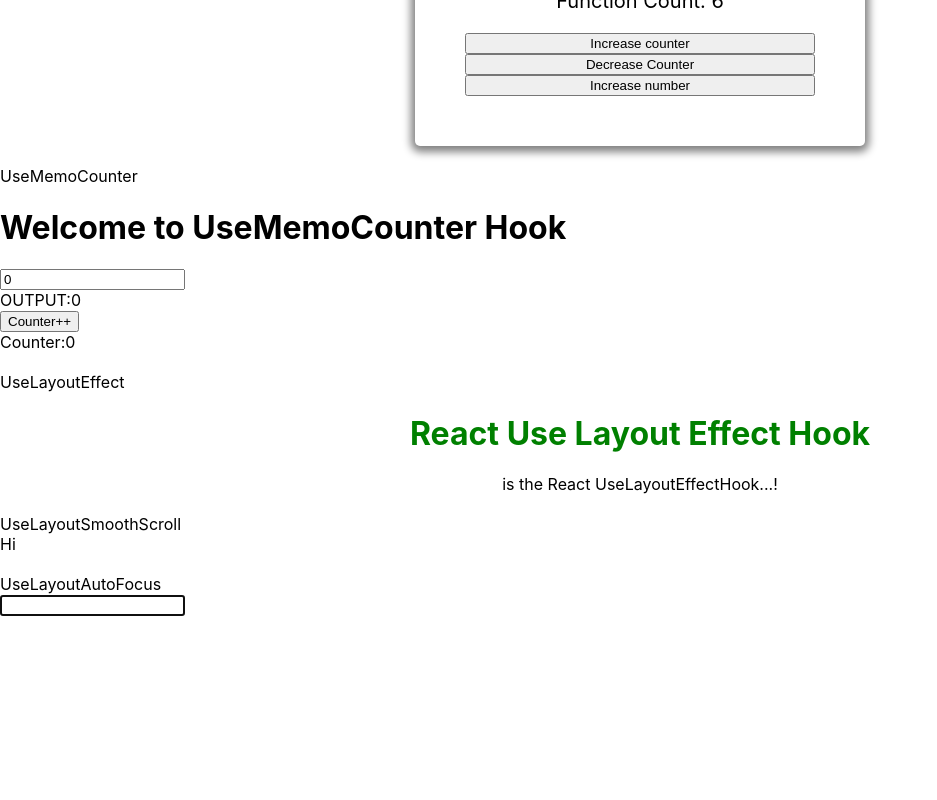
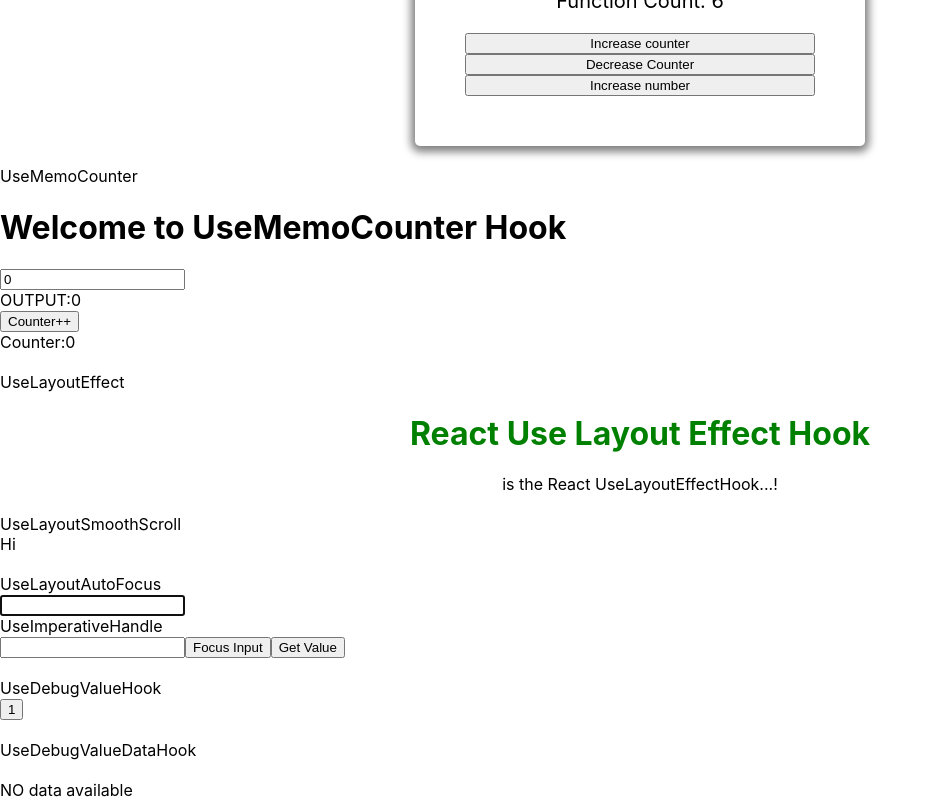
Before and after one commit to abhinav2697/reactjs-learning, a React (Create React App) app: page / in a window 1280 px wide. Shown: the part 2718-3518 px from the top of the page, without its empty margins (0-937 px from the left). Before the commit the page ends 3334 px from the top, so only its background shows below. Built offline with nearby package versions, Linux system fonts and the light colour scheme; no server answers.

Commit message:
Updated App.js

```diff
--- a/src/App.js
+++ b/src/App.js
@@ -17,6 +17,9 @@ import UseMemoCounter from './components/Usememo/UseMemoCounter';
 import UseLayoutEffectHook from './components/UseLayoutEffectHook';
 import UseLayoutSmoothScroll from "./components/UseLayoutSmoothscroll";
 import UseLayoutAutoFocus from "./components/UseLayoutAutoFocus";
+import ParentComponent from './components/UseImperativeHandle';
+import UseDebugValueHook from './components/UseDebugValueHook';
+import UseDebugValueData from './components/UseDebugValueData';
 function App() {
   return (
     <>
@@ -61,7 +64,13 @@ function App() {
       {"UseLayoutSmoothScroll"}<br />
       <UseLayoutSmoothScroll /><br />
       {"UseLayoutAutoFocus"}<br />
-      <UseLayoutAutoFocus/>
+      <UseLayoutAutoFocus /><br />
+      {"UseImperativeHandle"}<br />
+      <ParentComponent /><br />
+      {"UseDebugValueHook"}<br />
+      <UseDebugValueHook /><br />
+      {"UseDebugValueDataHook"}<br /><br/>
+      <UseDebugValueData/>
 
 
     </>
```
